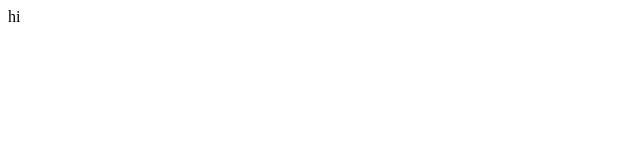
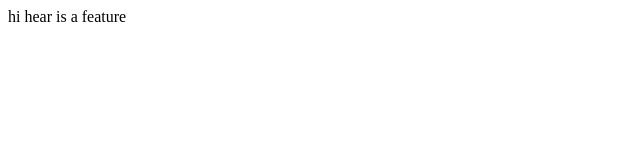
Before and after one commit to nimazak/learn0, a plain HTML site: page index.html in a window 1280 px wide. Shown: the whole page, without its empty margins (0-640 px from the left). Drawn offline with Linux system fonts and the light colour scheme.

Commit message:
added another line

```diff
--- a/index.html
+++ b/index.html
@@ -8,7 +8,7 @@
 </head>
 
 <body>
-    hi
+    hi hear is a feature
 </body>
 
 </html>
```
